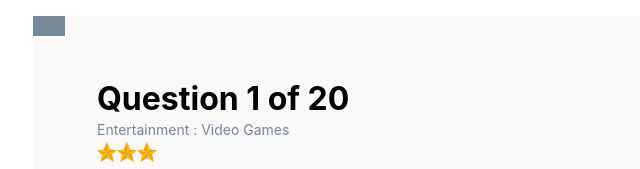
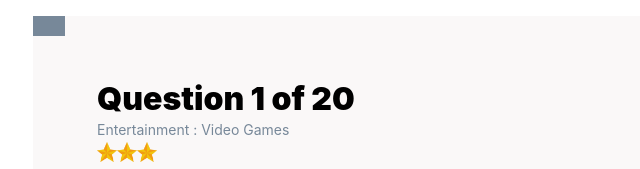
Before and after one commit to NatnaelSisay/simple_quize, a React (Create React App) app: page / in a window 1280 px wide. Shown: the top 169 px of the page, without its empty margins (287-927 px from the left). Built offline with nearby package versions, Linux system fonts and the light colour scheme.

Commit message:
Fix: make header bold

```diff
--- a/src/App.css
+++ b/src/App.css
@@ -13,6 +13,9 @@
   background-color: lightslategray;
 }
 
+.question_header > h1{
+  font-weight: 900;
+}
 .main_container{
   width: 80%;
   height: 90%;
```
